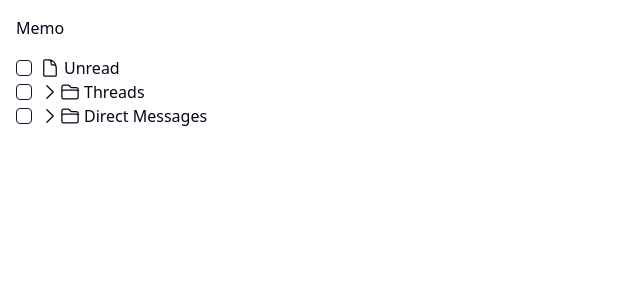
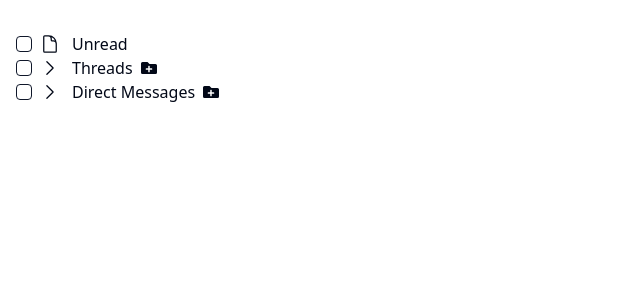
Before and after one commit to scla-sagauniv/hazimetenoosa, a React (Vite) app: page /memo in a window 1280 px wide. Shown: the top 300 px of the page, without its empty margins (0-640 px from the left). Built offline with nearby package versions, Linux system fonts and the light colour scheme.

Commit message:
PlusFolder(shin)

```diff
--- a/src/components/TreeItem.tsx
+++ b/src/components/TreeItem.tsx
@@ -4,8 +4,17 @@ import FolderIcon from '@heroicons/react/24/outline/FolderIcon';
 import DocumentIcon from '@heroicons/react/24/outline/DocumentIcon';
 import { Checkbox } from '@/components/ui/checkbox';
 import { Node } from '@/types/index';
+import { FaFolderPlus } from 'react-icons/fa';
 
-export const TreeItem = ({ id, label, isSecret, isFolder, children, level = 0 }: Node) => {
+export const TreeItem = ({
+  id,
+  label,
+  isSecret,
+  isFolder,
+  children,
+  level = 0,
+  addNewFolder // ここで関数を受け取る
+}: Node & { addNewFolder?: (parentId: string) => void }) => {
   const [isOpen, setIsOpen] = useState(false);
 
   const toggle = () => {
@@ -14,8 +23,13 @@ export const TreeItem = ({ id, label, isSecret, isFolder, children, level = 0 }:
     }
   };
 
+  const handleAddFolder = () => {
+    if (addNewFolder) {
+      addNewFolder(id);
+    }
+  };
+
   const indent = level * 20;
-
   const Icon = isFolder ? FolderIcon : DocumentIcon;
 
   if (isSecret) {
@@ -24,17 +38,22 @@ export const TreeItem = ({ id, label, isSecret, isFolder, children, level = 0 }:
 
   return (
     <div style={{ paddingLeft: `${indent}px` }}>
-      <div className="flex items-center" onClick={toggle}>
+      <div className="flex items-center">
         <Checkbox className="mr-2" />
         {isFolder && (
-          <ChevronDownIcon className={`w-5 h-5 transition-transform ${isOpen ? 'rotate-0' : '-rotate-90'}`} />
+          <ChevronDownIcon className={`w-5 h-5 mr-2 transition-transform ${isOpen ? 'rotate-0' : '-rotate-90'}`} onClick={toggle} />
         )}
-        <Icon className="w-5 h-5" />
+        {!isFolder && <Icon className="w-5 h-5 mr-2" />}
         <span className="ml-1">{label}</span>
+        {isFolder && <FaFolderPlus className='w-4 h-4 ml-2 cursor-pointer' onClick={handleAddFolder}/>}
       </div>
-      {isOpen && children && children.map((child) => (
-        <TreeItem key={child.id} {...child} level={level + 1} />
-      ))}
+      {isOpen && children && (
+        <div style={{ marginLeft: '20px' }}>
+          {children.map((child) => (
+            <TreeItem key={child.id} {...child} level={level + 1} addNewFolder={addNewFolder} /> // 子コンポーネントにも引き継ぐ
+          ))}
+        </div>
+      )}
     </div>
   );
 };
--- a/src/pages/Memo.tsx
+++ b/src/pages/Memo.tsx
@@ -1,7 +1,41 @@
-import { TreeItem } from '@/components/TreeItem';
-import { Node } from '@/types/index';
+// import { TreeItem } from '@/components/TreeItem'
+// import { Node } from '@/types/index'
 
-const items: Node[] = [
+// const items: Node[] = [
+//   { id: "1", parentId: null, label: "Unread", isFolder: false, isSecret: false },
+//   { id: "2", parentId: null, label: "Threads", isFolder: true, isSecret: false, children: [
+//     { id: "2-1", parentId: "2", label: "General", isFolder: true, isSecret: false, children: [
+//       { id: "2-1-1", parentId: "2-1", label: "shin", isFolder: false, isSecret: true },
+//       { id: "2-1-2", parentId: "2-1", label: "shin2", isFolder: false, isSecret: false },
+//     ] },
+//     { id: "2-2", parentId: "2", label: "Random", isFolder: false, isSecret: false },
+//     { id: "2-3", parentId: "2", label: "Open Source Projects", isFolder: false, isSecret: true },
+//   ]},
+//   { id: "3", parentId: null, label: "Direct Messages", isFolder: true, isSecret: false, children: [
+//     { id: "3-1", parentId: "3", label: "Alice", isFolder: false, isSecret: false },
+//     { id: "3-2", parentId: "3", label: "Alice2", isFolder: false, isSecret: true },
+//     { id: "3-3", parentId: "3", label: "Bob2", isFolder: false, isSecret: false },
+//     { id: "3-4", parentId: "3", label: "Charlie2", isFolder: false, isSecret: false },
+//     { id: "3-5", parentId: "3", label: "Bob", isFolder: false, isSecret: true },
+//   ]},
+// ];
+
+// export const Memo = () => {
+//   return (
+//     <div>
+//       <div className='border-r border-blue-400 ml-2 p-2'>
+//         {items.map((item) => <TreeItem key={item.id} {...item} level={0} />)}
+//       </div>
+//     </div>
+//   );
+// };
+
+import { useState } from 'react'
+import { TreeItem } from '@/components/TreeItem'
+import { Node } from '@/types/index'
+
+export const Memo = () => {
+  const [items, setItems] = useState<Node[]>([
     { id: "1", parentId: null, label: "Unread", isFolder: false, isSecret: false },
     { id: "2", parentId: null, label: "Threads", isFolder: true, isSecret: false, children: [
       { id: "2-1", parentId: "2", label: "General", isFolder: true, isSecret: false, children: [
@@ -18,14 +52,61 @@ const items: Node[] = [
       { id: "3-4", parentId: "3", label: "Charlie2", isFolder: false, isSecret: false },
       { id: "3-5", parentId: "3", label: "Bob", isFolder: false, isSecret: true },
     ]},
-];
+  ])
 
-export const Memo = () => {
+  const findParentNode = (parentId: string, nodes: Node[]): Node | null => {
+    for (const node of nodes) {
+      if (node.id === parentId) {
+        return node;
+      }
+      if (node.children) {
+        const found = findParentNode(parentId, node.children);
+        if (found) return found;
+      }
+    }
+    return null
+  }
+
+  const addNodeToTree = (newNode: Node, nodes: Node[]): Node[] => {
+    return nodes.map(node => {
+      if (node.id === newNode.parentId) {
+        return {
+          ...node,
+          children: node.children ? [...node.children, newNode] : [newNode],
+        };
+      } else if (node.children) {
+        return { ...node, children: addNodeToTree(newNode, node.children) };
+      } else {
+        return node;
+      }
+    })
+  }
+
+
+  const addNewFolder = (parentId: string) => {
+    const parentNode = findParentNode(parentId, items);
+    const newLevel = parentNode?.level != null ? parentNode.level + 1 : 0;
+
+    const newFolder: Node = {
+      id: Date.now().toString(),
+      parentId: parentId,
+      label: 'PlusFolder',
+      isFolder: true,
+      isSecret: false,
+      children: [],
+      level: newLevel,
+    };
+
+    const updatedItems = addNodeToTree(newFolder, items)
+    setItems(updatedItems);
+  };
+
   return (
-    <div className="p-4">
-      <div>Memo</div>
-      <div className="mt-4">
-        {items.map((item) => <TreeItem key={item.id} {...item} level={0} />)}
+    <div className='p-4'>
+      <div className='mt-4'>
+        {items.map((item) => (
+          <TreeItem key={item.id} {...item} level={0} addNewFolder={addNewFolder} />
+        ))}
       </div>
     </div>
   );
```
Lines whose indentation alone changed are shown as unchanged.
